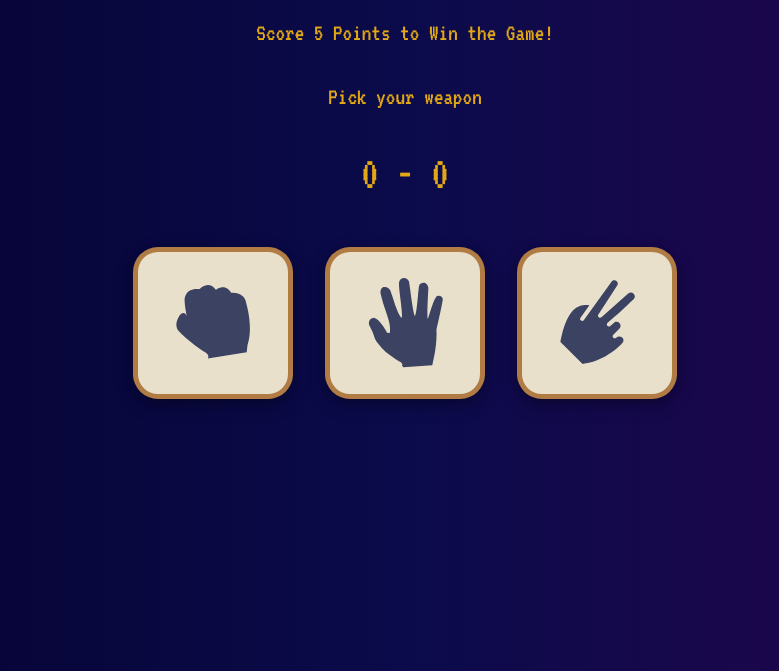
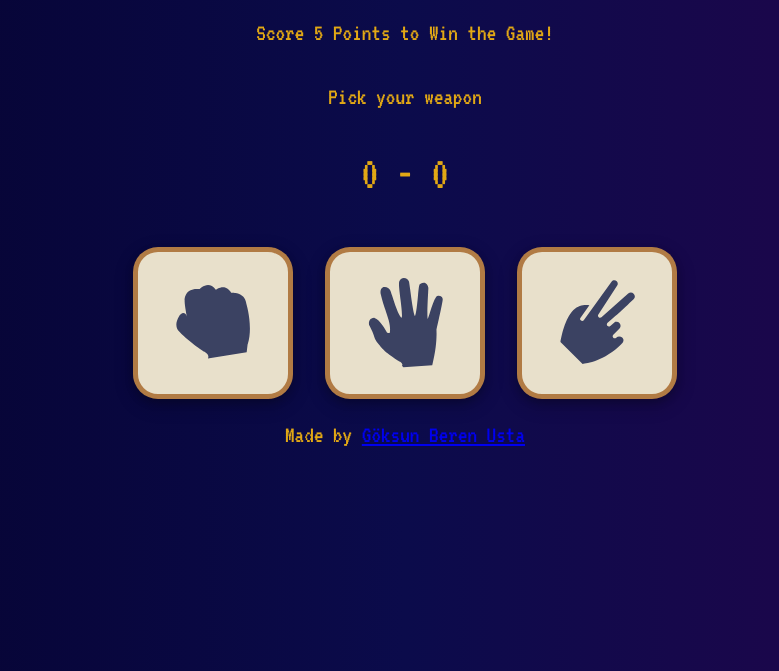
Before and after one commit to goksunberen/rock-paper-scissors, a plain HTML site: page index.html in a window 1280 px wide. Shown: the part 129-800 px from the top of the page, without its empty margins (235-1014 px from the left). Drawn offline with Linux system fonts and the light colour scheme.

Commit message:
Add footer div

```diff
--- a/index.html
+++ b/index.html
@@ -31,6 +31,10 @@
         </div>
     </div>
 
+    <div class="footer">
+        <p>Made by <a href="https://github.com/goksunberen">Göksun Beren Usta</a></p>
+    </div>
+
     <script src="./script.js"></script>
 
 </body>
```
